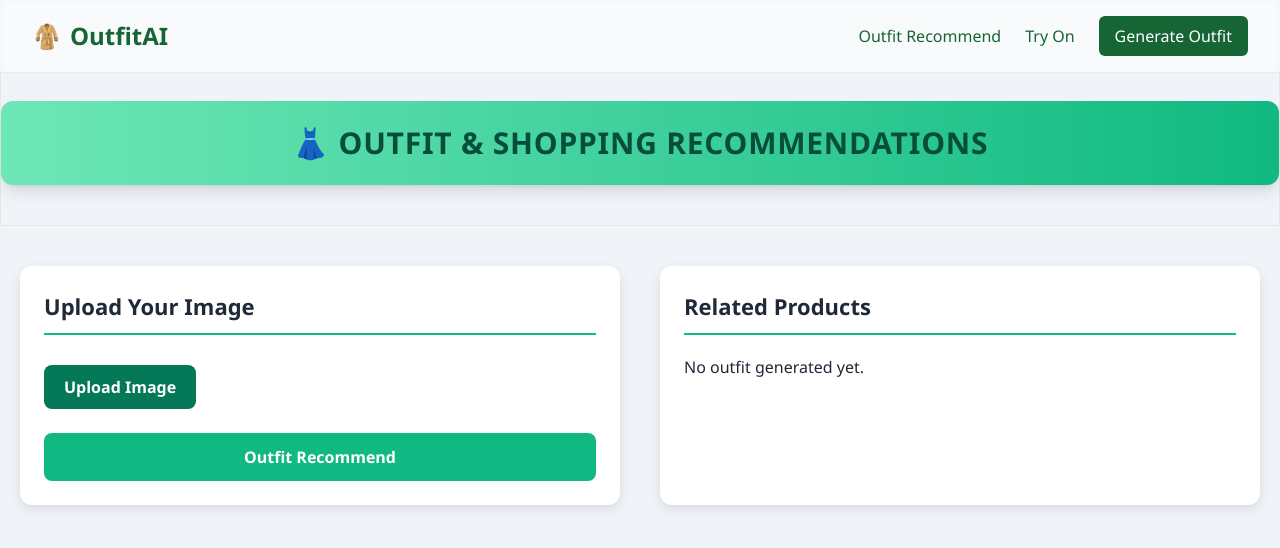
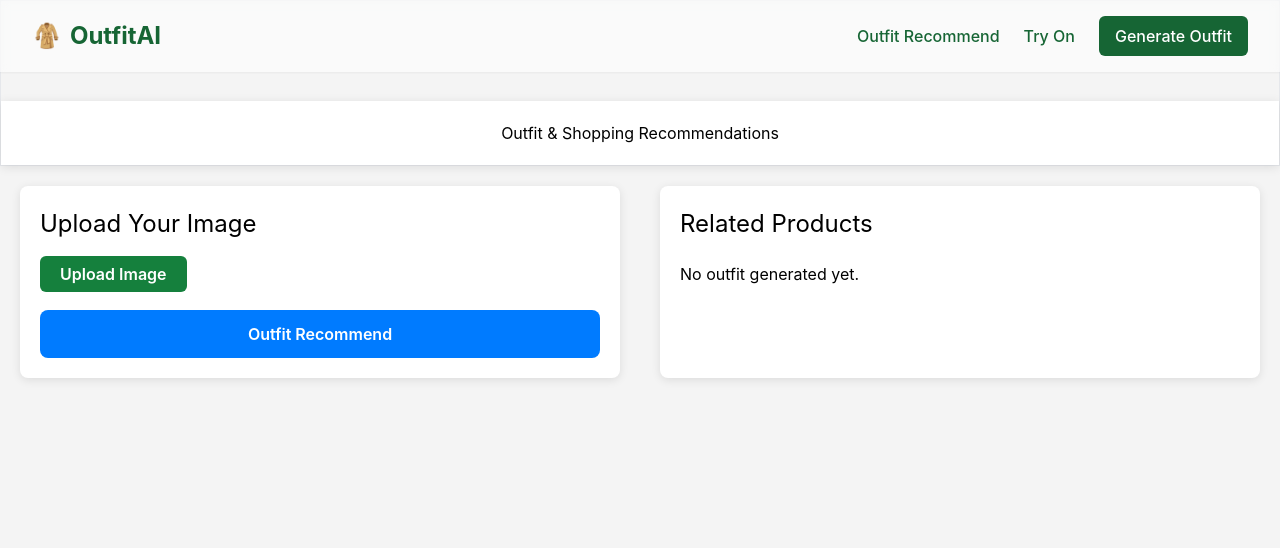
Before and after one commit to AkihimaTomoya/IPR, a Flask app: page /outfit-recommend in a window 1280 px wide. Shown: the top 548 px of the page. Run offline with Flask 3, Linux system fonts and the light colour scheme; some libraries are stand-ins or nearby versions.

Commit message:
Update outfit_recommend.html

```diff
--- a/templates/outfit_recommend.html
+++ b/templates/outfit_recommend.html
@@ -7,42 +7,42 @@
   <title>Search & Outfit</title>
   <style>
     body {
-      font-family: 'Segoe UI', Tahoma, sans-serif;
+      font-family: "Inter", sans-serif;
       margin: 0;
       padding: 0;
-      background-color: #f0f4f8;
-      color: #1f2937;
+      background-color: #f4f4f4;
+      /* Hide scrollbar */
+      -ms-overflow-style: none;
+      scrollbar-width: none;
+      overflow-y: auto;
+    }
+    html::-webkit-scrollbar,
+    body::-webkit-scrollbar {
+      width: 0;
+      height: 0;
+      background: transparent;
     }
 
     .container {
       display: flex;
-      flex-direction: column;
       gap: 40px;
-      padding: 40px 20px;
+      padding: 20px;
+      justify-content: space-between;
       max-width: 1200px;
       margin: 0 auto;
     }
 
-    @media (min-width: 768px) {
-      .container {
-        flex-direction: row;
-      }
-    }
-
     .products, .images {
       flex: 1;
-      background-color: #ffffff;
-      padding: 24px;
-      border-radius: 12px;
-      box-shadow: 0 4px 12px rgba(0, 0, 0, 0.1);
+      background-color: #fff;
+      padding: 20px;
+      border-radius: 8px;
+      box-shadow: 0 2px 10px rgba(0, 0, 0, 0.1);
     }
 
     .products h2, .images h2 {
-      font-size: 22px;
+      font-size: 24px;
       margin-bottom: 20px;
-      font-weight: 600;
-      border-bottom: 2px solid #10b981;
-      padding-bottom: 10px;
     }
 
     .products ul {
@@ -87,13 +86,11 @@
     progress {
       width: 100%;
     }
-
-    .border {
+    .border{
       padding-top: 100px;
     }
-
     button[type="submit"] {
-      background-color: #10b981;
+      background-color: #007bff;
       color: white;
       font-size: 16px;
       padding: 12px 20px;
@@ -101,52 +98,23 @@
       border-radius: 8px;
       cursor: pointer;
       width: 100%;
-      font-weight: 600;
-      transition: background-color 0.3s ease;
+      transition: background-color 0.3s;
     }
-
-    button[type="submit"]:hover {
-      background-color: #059669;
-    }
-
-    label[for="image-upload"] {
+    .custom-upload-btn {
       display: inline-block;
-      background-color: #047857;
+      background: var(--primary);
       color: white;
       padding: 10px 20px;
       border-radius: 8px;
       font-weight: 600;
       cursor: pointer;
-      margin-top: 10px;
-      transition: background-color 0.3s ease;
+      transition: background 0.2s;
     }
 
-    label[for="image-upload"]:hover {
-      background-color: #065f46;
+    .custom-upload-btn:hover {
+      background: #4a6632;
     }
 
-    input[type="file"] {
-      display: none;
-    }
-
-    h1 {
-      font-size: 28px;
-      font-weight: bold;
-      text-align: center;
-      margin: 0;
-      padding: 20px;
-      background-color: #ffffff;
-      border-radius: 8px;
-      box-shadow: 0 2px 10px rgba(0,0,0,0.05);
-    }
-
-    nav a {
-      transition: color 0.2s;
-    }
-
-    nav a:hover {
-      color: #047857;
-    }
   </style>
 </head>
 <body>
@@ -168,9 +136,7 @@
   </nav>
 
   <div class="border">
-    <h1 class="text-center text-3xl font-bold uppercase tracking-wide text-emerald-900 bg-gradient-to-r from-emerald-300 to-emerald-500 rounded-xl shadow-lg py-6 px-4 mb-10">
-      👗 Outfit & Shopping Recommendations
-    </h1>
+    <h1 style="text-align: center; padding: 20px; background-color: #fff; box-shadow: 0 2px 10px rgba(0, 0, 0, 0.1);">Outfit & Shopping Recommendations</h1>
   </div>
 
   <div class="container">
```
Also changed, not shown: other parts of templates/outfit_recommend.html (+10 -11 lines).
